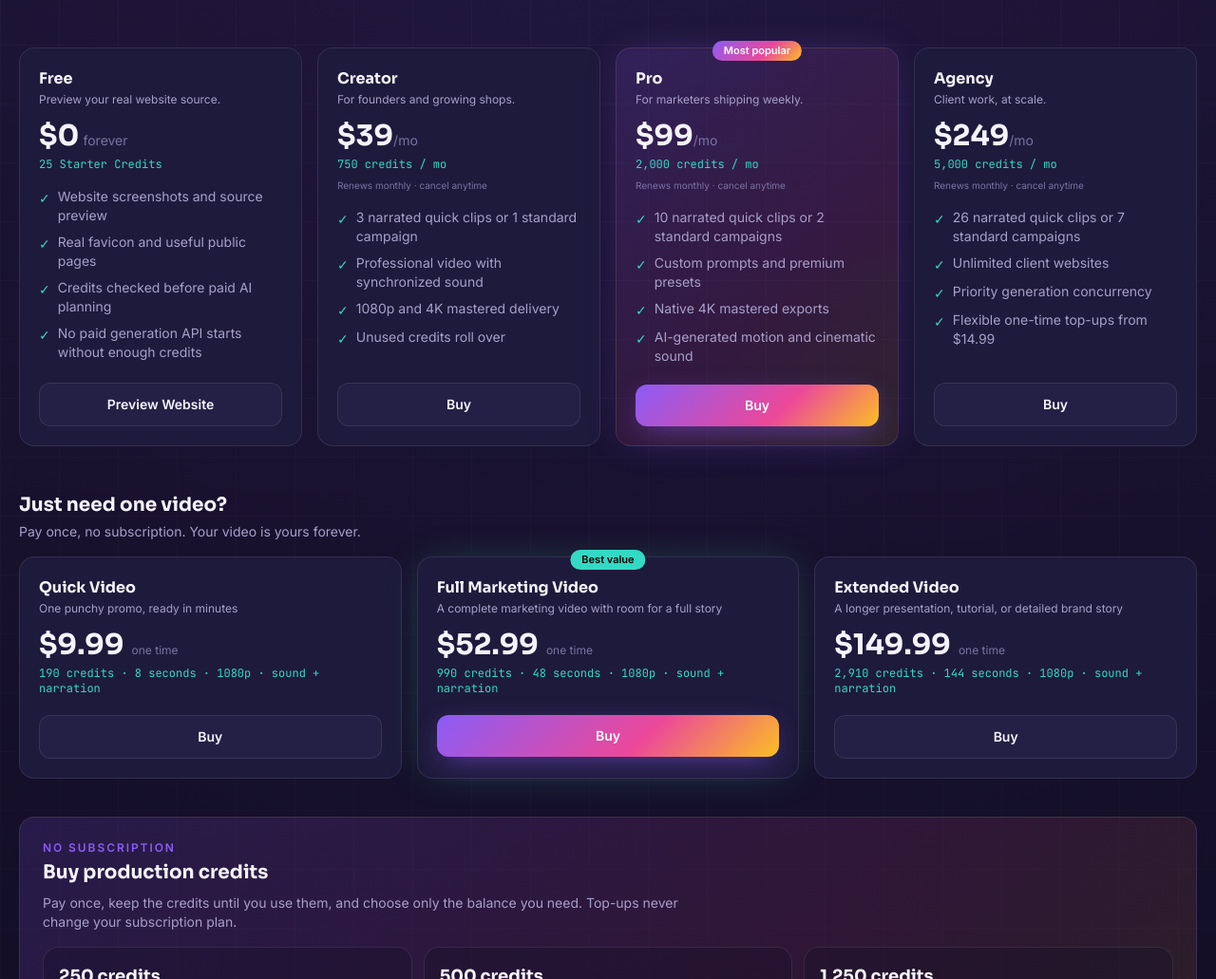
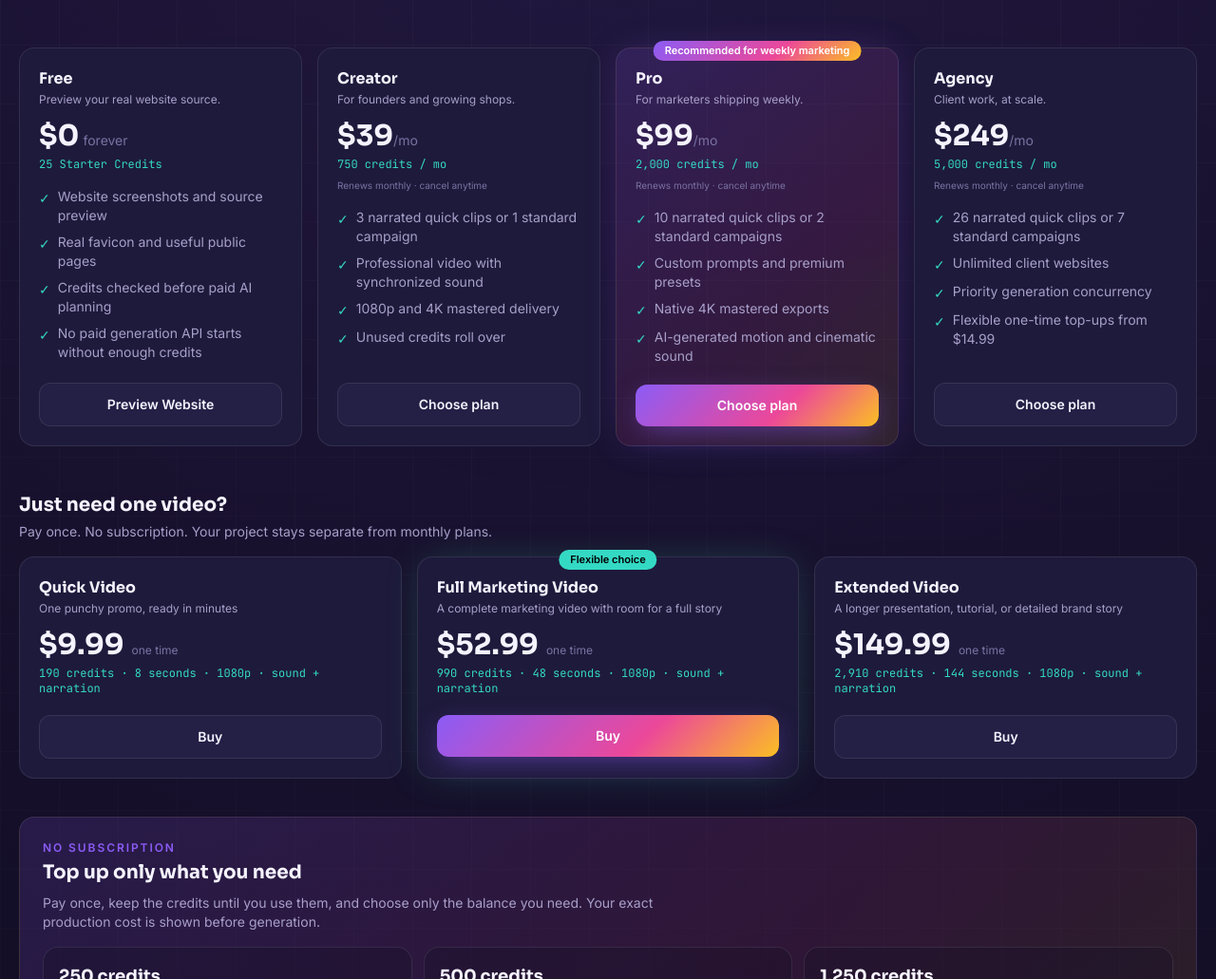
Before and after one commit to mohammadadeela/AiWebVideo, a React (Vite) app in the folder artifacts/aiwebvideo/: page /pricing in a window 1280 px wide. Shown: the part 336-1367 px from the top of the page at 95% size. Built offline with nearby package versions, Linux system fonts and the light colour scheme; no server answers.

Commit message:
Refine pricing conversion copy

```diff
--- a/artifacts/aiwebvideo/src/components/landing/PricingTable.tsx
+++ b/artifacts/aiwebvideo/src/components/landing/PricingTable.tsx
@@ -274,7 +274,7 @@ export function PricingTable() {
             {plan.highlight && (
               <div className="absolute -top-3 left-1/2 -translate-x-1/2">
                 <span className="inline-flex items-center rounded-full bg-signature px-2 sm:px-3 py-0.5 text-[9px] sm:text-[11px] font-semibold text-white whitespace-nowrap">
-                  Most popular
+                  Recommended for weekly marketing
                 </span>
               </div>
             )}
@@ -330,6 +330,7 @@ export function PricingTable() {
             ) : (
               <PurchaseButton
                 primary={plan.highlight}
+                label="Choose plan"
                 onBuy={() => handleChoose(plan.id)}
               />
             )}
@@ -342,7 +343,7 @@ export function PricingTable() {
           Just need one video?
         </h3>
         <p className="mt-1 text-xs sm:text-sm text-text-muted">
-          Pay once, no subscription. Your video is yours forever.
+          Pay once. No subscription. Your project stays separate from monthly plans.
         </p>
         <div className="mt-4 grid grid-cols-1 gap-3 sm:grid-cols-2 sm:gap-4 xl:grid-cols-3">
           {ONE_TIME_PACKS.map((pack) => (
@@ -357,7 +358,7 @@ export function PricingTable() {
               {pack.popular && (
                 <div className="absolute -top-3 left-1/2 -translate-x-1/2">
                   <span className="inline-flex items-center rounded-full bg-mint px-2 sm:px-3 py-0.5 text-[9px] sm:text-[11px] font-semibold text-black whitespace-nowrap">
-                    Best value
+                    Flexible choice
                   </span>
                 </div>
               )}
@@ -404,8 +405,8 @@ export function PricingTable() {
                 </span>
               )}
             </div>
-            <h3 className="mt-1 font-display text-xl font-bold text-text-primary">Buy production credits</h3>
-            <p className="mt-2 max-w-2xl text-sm text-text-muted">Pay once, keep the credits until you use them, and choose only the balance you need. Top-ups never change your subscription plan.</p>
+            <h3 className="mt-1 font-display text-xl font-bold text-text-primary">Top up only what you need</h3>
+            <p className="mt-2 max-w-2xl text-sm text-text-muted">Pay once, keep the credits until you use them, and choose only the balance you need. Your exact production cost is shown before generation.</p>
           </div>
         </div>
         <div className="mt-4 grid grid-cols-1 gap-3 sm:grid-cols-3">
@@ -445,7 +446,7 @@ export function PricingTable() {
         </div>
       </section>
 
-      <div className="mt-10 overflow-x-auto rounded-xl border border-border">
+      <div className="mt-10 overflow-x-auto rounded-xl border border-border" data-growth-event="pricing_viewed">
         <table className="w-full text-left text-sm">
           <thead>
             <tr className="border-b border-border bg-panel-alt text-text-muted">
```
